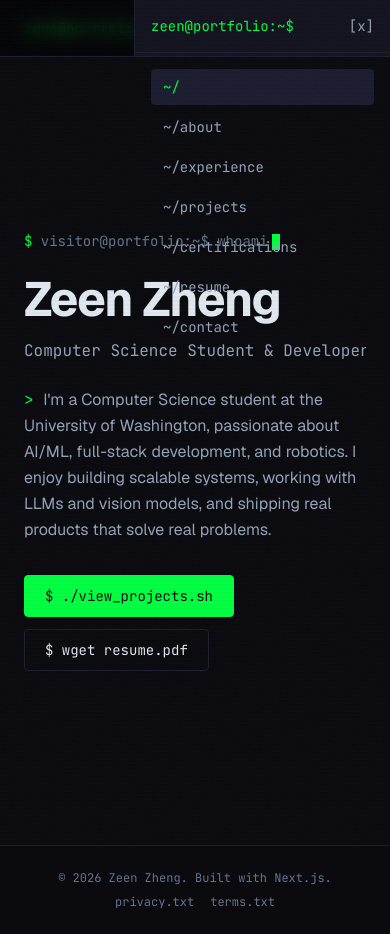
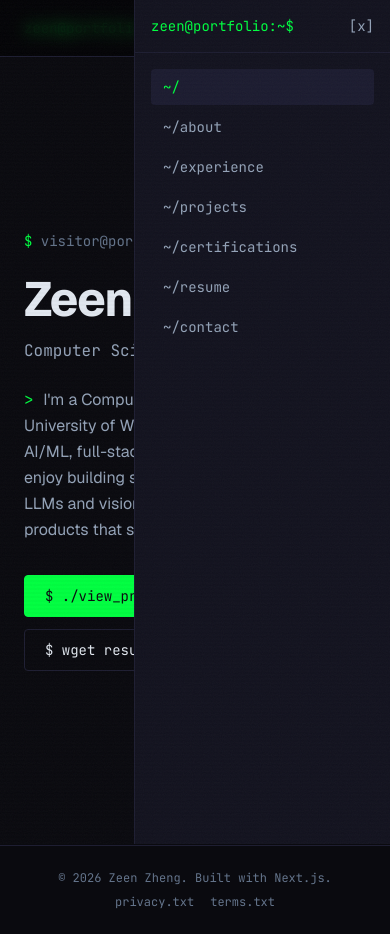
Before and after one commit to ZZeeZZ1127/my_portfolio_website, a Next.js app: page / in a window 390 px wide. Both pictures are taken after a click on the button "Open menu". Built offline with nearby package versions, Linux system fonts and the light colour scheme.

Commit message:
fixed mobile end issues

```diff
--- a/src/components/layout/MobileNav.tsx
+++ b/src/components/layout/MobileNav.tsx
@@ -53,7 +53,7 @@ export default function MobileNav({ links }: { links: LinkItem[] }) {
 
       {open && (
         <div
-          className="fixed inset-0 z-40 bg-black/50 backdrop-blur-sm"
+          className="fixed inset-0 z-[55] bg-black/50 backdrop-blur-sm"
           onClick={close}
           aria-hidden="true"
         />
@@ -61,7 +61,7 @@ export default function MobileNav({ links }: { links: LinkItem[] }) {
 
       <div
         id="mobile-menu"
-        className={`fixed top-0 right-0 z-50 h-full w-64 bg-[var(--color-surface)] border-l border-[var(--color-border)] transform transition-transform duration-300 ${
+        className={`fixed top-0 right-0 z-[60] h-dvh w-64 max-w-[80vw] bg-[var(--color-surface)] border-l border-[var(--color-border)] transform transition-transform duration-300 ${
           open ? "translate-x-0" : "translate-x-full"
         }`}
       >
```
